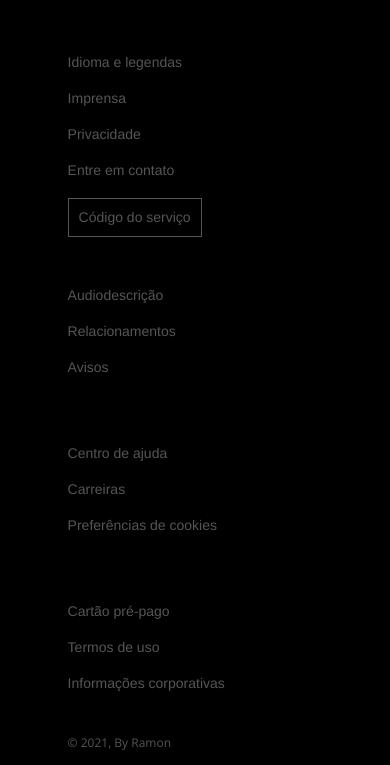
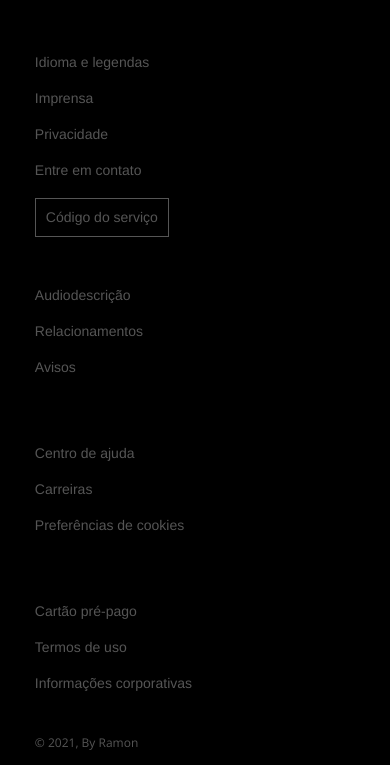
Before and after one commit to ramonalvesmodesto/clone-netflix, a plain HTML site: page index.html in a window 390 px wide. Shown: the part 1703-2468 px from the top of the page. Drawn offline with nearby package versions, Linux system fonts and the light colour scheme.

Commit message:
Update estilo.css

```diff
--- a/css/estilo.css
+++ b/css/estilo.css
@@ -429,6 +429,14 @@ footer .conteudo {
     .popup {
         width: 90%;
     }
+
+    #rodape {
+        justify-content: space-between;
+    }
+
+    footer .conteudo {
+        width: 88%;
+    }
 }
 
 @media screen and (max-width: 566px) {
```
